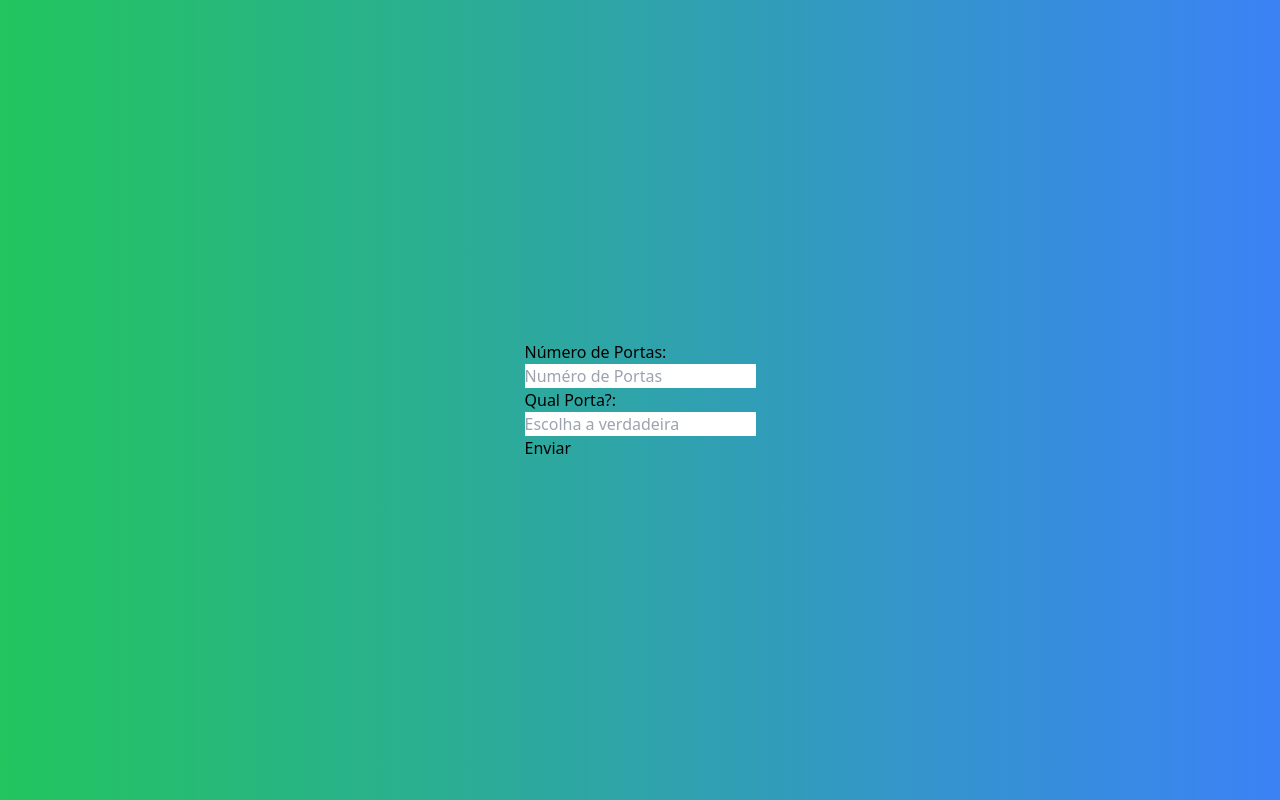
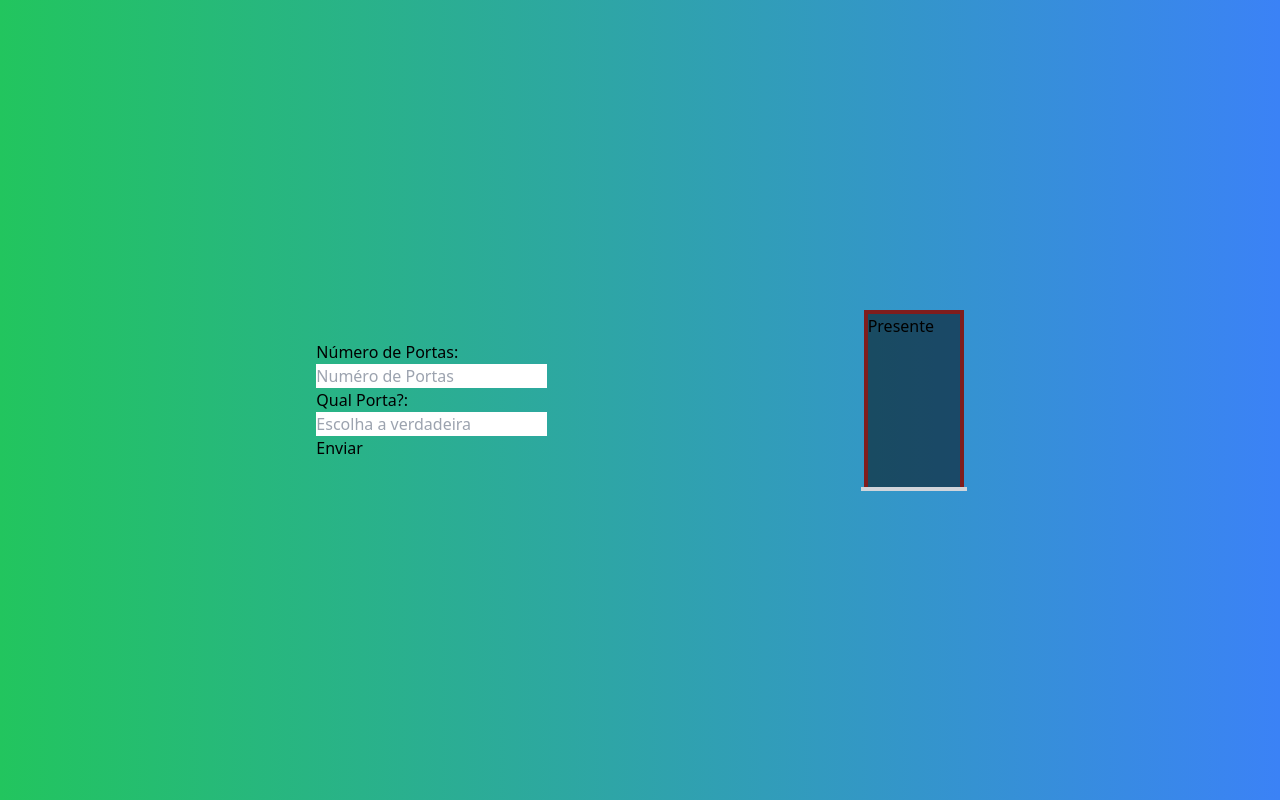
Before and after one commit to EduartePaiva/Desafio-Projeto-MontyHall-da-Cod3r, a Vue app in the folder monty-hall/: page / in a window 1280 px wide. Built offline with nearby package versions, Linux system fonts and the light colour scheme.

Commit message:
Lógida do presente
Lógica do presente concluída

```diff
--- a/monty-hall/src/components/Porta.vue
+++ b/monty-hall/src/components/Porta.vue
@@ -7,6 +7,8 @@
              {{ numPorta }}
         </div>
         <div v-if="!portaAberta" class="macaneta bg-yellow-300 rounded-full ml-2"></div>
+
+        <div v-if="portaAberta && portaPremiada" >Presente</div>
         <div class="base bg-gray-300">
         </div>
 
@@ -21,16 +23,18 @@ export default defineComponent({
 
     props: {
         numPorta: Number,
+        portaPremiada: Boolean,
     },
 
     data(){
         return {
-            portaAberta: false,
+            portaAberta: true,
         }
     },
     methods: {
         AbrirPorta(){
-            this.portaAberta = true
+            this.portaAberta = !this.portaAberta
+            console.log(this.portaPremiada)
             this.$emit('diminuirNumPortas')
         }
     }
--- a/monty-hall/src/main/Main.vue
+++ b/monty-hall/src/main/Main.vue
@@ -13,14 +13,14 @@
 
         </form>
 
-
+        <Porta :numPorta="1" :portaPremiada="true" @diminuirNumPortas="diminuirPortas"></Porta>
 
 
 
 
         <div v-for="portas in novoItem" :key="portas">
 
-            <Porta :numPorta="portas" @diminuirNumPortas="diminuirPortas"></Porta>
+            <Porta :numPorta="portas" :portaPremiada="portas === portaPremiada" @diminuirNumPortas="diminuirPortas"></Porta>
 
 
         </div>
```
